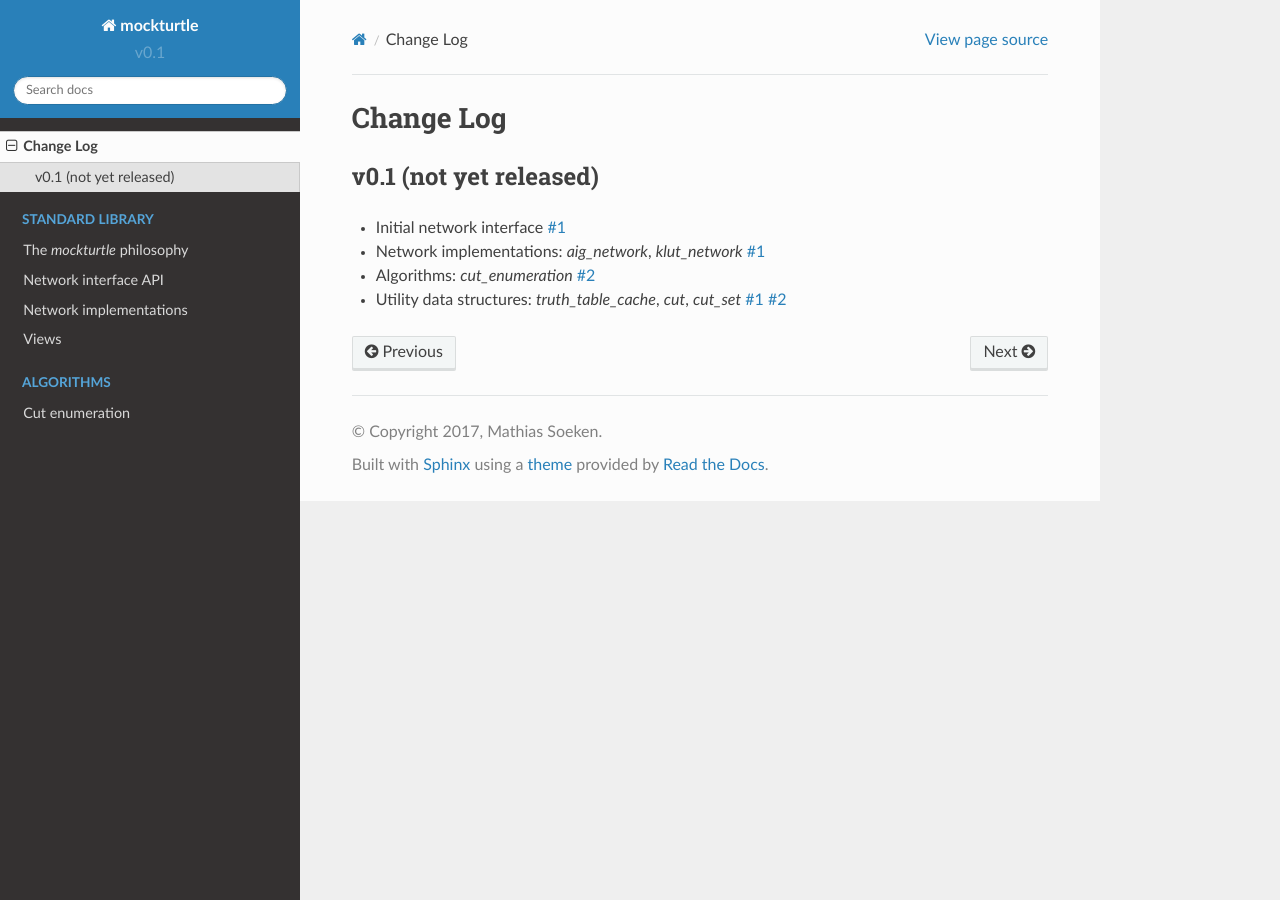
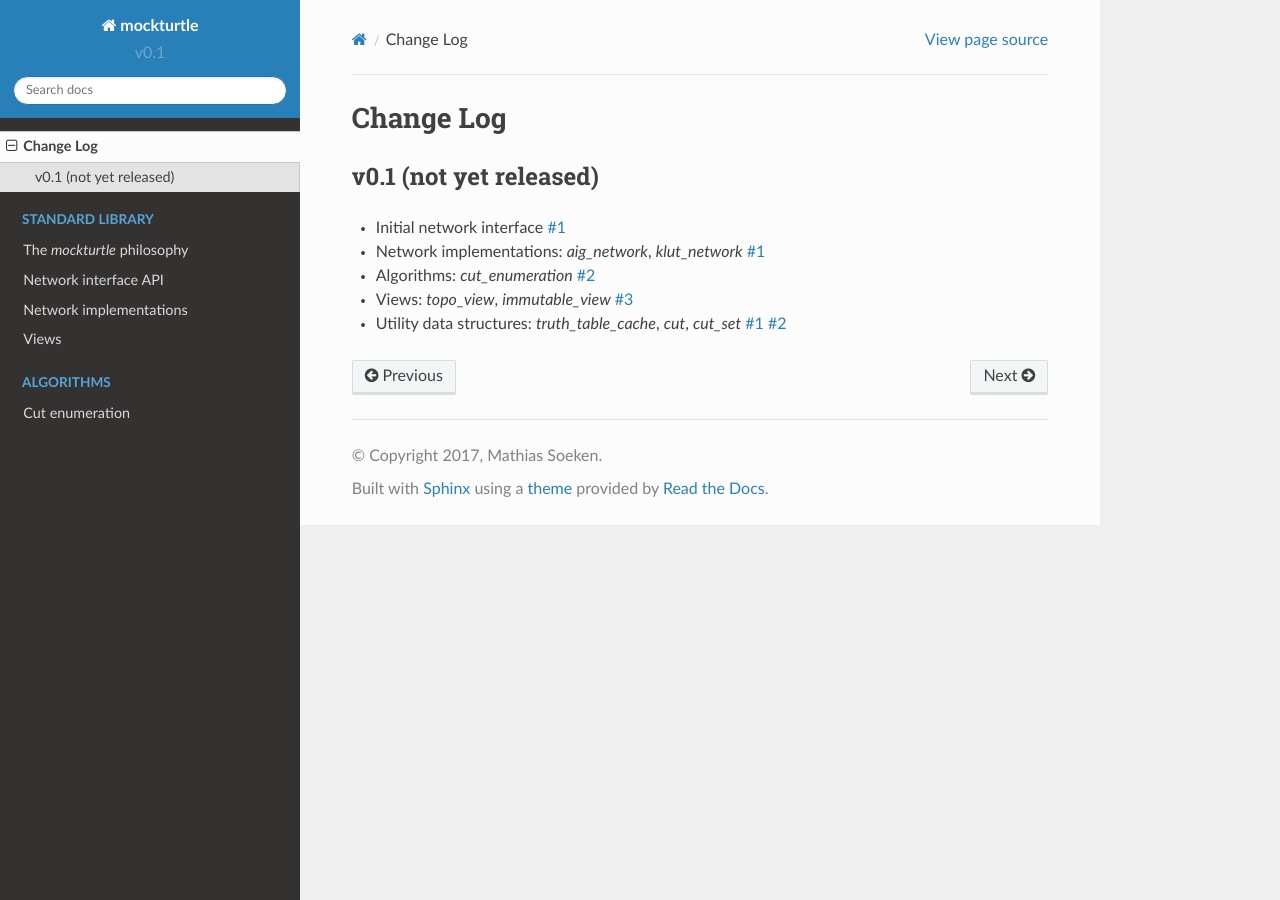
Before and after one commit to lsils/mockturtle, a Sphinx documentation site: the page built from docs/changelog.rst, in a window 1280 px wide. Built offline with Sphinx 7.4.7 and the Read the Docs theme 2.0.0, drawn with Linux system fonts in a browser that asks for light colours; pages that are not in the unit, such as notebooks, are missing from menus.

Commit message:
Changelog.

```diff
--- a/docs/changelog.rst
+++ b/docs/changelog.rst
@@ -13,6 +13,9 @@ v0.1 (not yet released)
 * Algorithms: `cut_enumeration`
   `#2 <https://github.com/lsils/mockturtle/pull/2>`_
 
+* Views: `topo_view`, `immutable_view`
+  `#3 <https://github.com/lsils/mockturtle/pull/3>`_
+
 * Utility data structures: `truth_table_cache`, `cut`, `cut_set`
   `#1 <https://github.com/lsils/mockturtle/pull/1>`_
   `#2 <https://github.com/lsils/mockturtle/pull/2>`_
```
